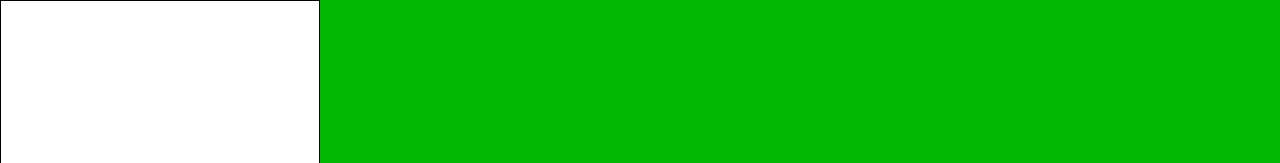
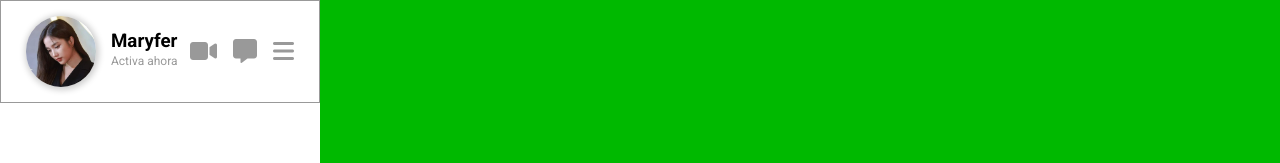
Before and after one commit to MariFer14/Desafio1_CSS-Flexbox, a plain HTML site: page index.html in a window 1280 px wide. Shown: the top 163 px of the page. Drawn offline with Linux system fonts and the light colour scheme.

Commit message:
Agregando chat activo

```diff
--- a/assets/css/styles.css
+++ b/assets/css/styles.css
@@ -19,7 +19,41 @@ body {
 .chats {
   width: 25%;
   height: 100vh;
-  border: 1px solid black;
+}
+
+.chat-activo {
+  display: flex;
+  border: 1px solid rgb(153, 153, 153);
+  padding: 15px 25px;
+  justify-content: space-between;
+  align-items: center;
+}
+
+.datos {
+  display: flex;
+  align-items: center;
+}
+
+.datos img {
+  width: 70px;
+  border-radius: 50px;
+  box-shadow: 1px 1px 6px 2px rgba(0, 0, 0, 0.2);
+  margin-right: 15px;
+}
+
+.chat-txt {
+  line-height: 20px;
+}
+
+.chat-txt p {
+  font-size: 12px;
+  color: rgb(153, 153, 153);
+}
+
+.iconos i {
+  font-size: 24px;
+  color: rgb(153, 153, 153);
+  margin-left: 12px;
 }
 
 .pag-principal {
--- a/index.html
+++ b/index.html
@@ -11,8 +11,43 @@
     <section class="container">
 
         <menu class="chats">
+            <div class="chat-activo">
+                <div class="datos">
+                    <img src="./assets/img/perfil.jpg" alt="foto de perfil">
+                    <div class="chat-txt">
+                        <h3>Maryfer</h3>
+                        <p>Activa ahora</p>
+                    </div>
+                </div>
+                <div class="iconos">
+                    <i class="fa-solid fa-video"></i>
+                    <i class="fa-solid fa-message"></i>
+                    <i class="fa-solid fa-bars"></i>
+                </div>
+            </div>
+
+            <div class="">
+
+            </div>
+
+
+
+
+
+
+
+
+
+
 
         </menu>
+
+
+
+
+
+
+
 
         <main class="pag-principal">
 
@@ -25,10 +60,9 @@
             </div>
 
         </main>
-
     </section>
 
 
-
+    <script src="https://kit.fontawesome.com/97f3ad306d.js" crossorigin="anonymous"></script>
 </body>
 </html>
```
Also changed, not shown: assets/img/perfil.jpg (added), assets/img/persona1.jpg (added), assets/img/persona2.jpg (added), assets/img/persona3.jpg (added), assets/img/persona4.jpg (added), assets/img/persona5.jpg (added), assets/img/persona6.jpg (added), assets/img/persona7.jpg (added), assets/img/persona8.jpg (added).
